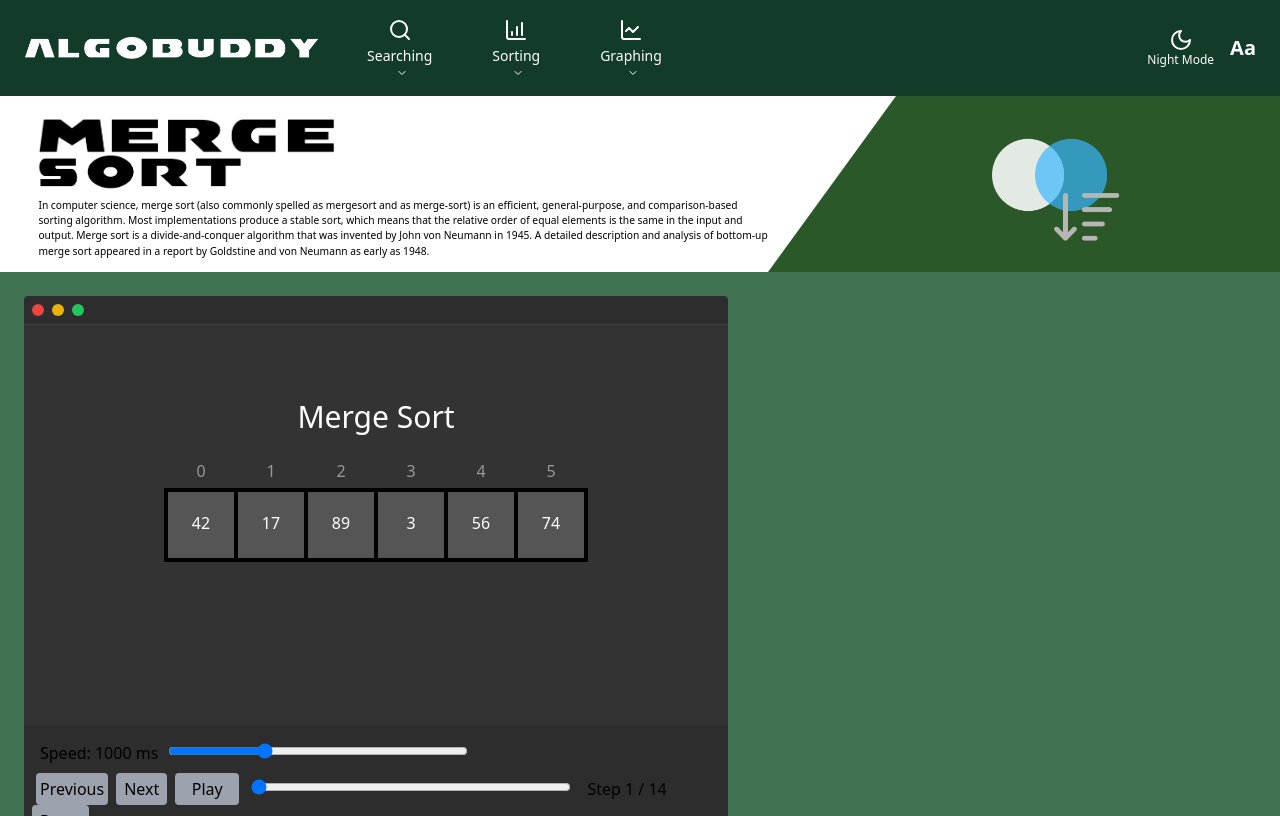
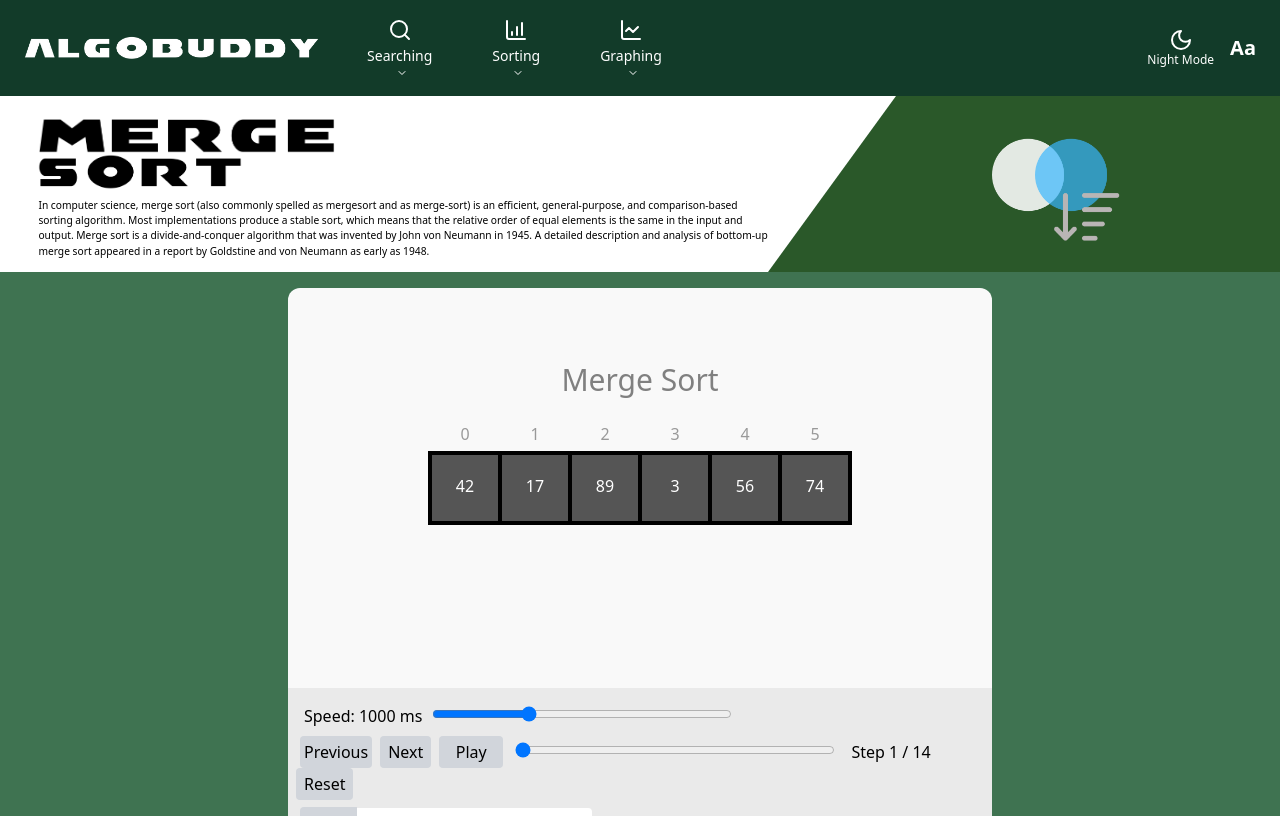
Before and after one commit to Taiyo10/AlgoBuddy, a React (Vite) app in the folder algobuddy/: page /mergesort in a window 1280 px wide. Built offline with nearby package versions, Linux system fonts and the light colour scheme.

Commit message:
update stuff

```diff
--- a/algobuddy/src/Visualizers/BaseViz/ArrayViz.jsx
+++ b/algobuddy/src/Visualizers/BaseViz/ArrayViz.jsx
@@ -164,7 +164,7 @@ const ArrayVisualizer = forwardRef(({ data, speed=1000, title}, ref) => {
         .attr("y", svgHeight * 0.5 - BOXHEIGHT * 1.5)
         .attr("text-anchor", "middle")
         .attr("alignment-baseline", "middle")
-        .attr("fill", "white")
+        .attr("fill", "gray")
         .attr("font-size", 30);
 
   }, [data, speed]);
@@ -175,9 +175,8 @@ const ArrayVisualizer = forwardRef(({ data, speed=1000, title}, ref) => {
       ref={svgRef}
       width="55vw"
       height="50vh"
+      className="bg-[#f9f9f9] dark:bg-[#1e1e1e] rounded-t-xl"
       style={{
-        borderRadius: 0,
-        backgroundColor: "#333",
         cursor: "grab",
       }}
     />
--- a/algobuddy/src/Visualizers/VisualizeAlgorithm.jsx
+++ b/algobuddy/src/Visualizers/VisualizeAlgorithm.jsx
@@ -53,16 +53,18 @@ const VisualizeAlgorithm =({ config }) => {
     const AlgorithmVisualizer = visualizers[visualizer]; // Selects needed visualizer based on config
 
     return (
-        <div className="visualier bg-accent p-6">
-            <div className="flex items-center rounded-t w-[55vw] gap-2 p-2 bg-[#2d2d2d] text-gray-400 border-b border-neutral-700">
+        <div className="flex justify-center visualier bg-accent dark:bg-[#00320A] p-4">
+            <div>
+                {/* <div className="flex items-center w-[55vw] rounded-t-xl gap-2 p-2 bg-[#eaeaea] dark:bg-[#2d2d2d] text-gray-400">
                     <span className="h-3 w-3 rounded-full bg-red-500" />
                     <span className="h-3 w-3 rounded-full bg-yellow-500" />
                     <span className="h-3 w-3 rounded-full bg-green-500" />
-            </div>
+                </div> */}
                 <AlgorithmVisualizer ref={vizRef} data={data} speed={speedRef.current} title={name} />
-            <div className="bg-[#2d2d2d] w-[55vw] p-2">
+                <div className="bg-[#eaeaea] dark:bg-[#2d2d2d] w-[55vw] rounded-b-xl p-2 ">
                     <StepController jsonData={jsonData} speedRef={speedRef} applyStep={handleApplyStep} reset={reset} />
                     <Inputs config = {inputs} mapping = {mapping} />
+                </div>
             </div>
         </div>
     );
--- a/algobuddy/src/Visualizers/components/Inputs.jsx
+++ b/algobuddy/src/Visualizers/components/Inputs.jsx
@@ -39,7 +39,7 @@ export const Inputs = ({ config, mapping }) => {
         <div className="flex">
             {config.array && ( // Only allow array input if requested
               <div className="p-1">
-                <span className="p-1 pr-2 bg-gray-400 rounded-l">Array:</span>
+                <span className="p-1 pr-2 bg-gray-300 dark:bg-[#555] dark:text-[#BCBCBC] rounded-l">Array:</span>
                 <input
                     type="text"
                     value={inputArray}
@@ -47,7 +47,7 @@ export const Inputs = ({ config, mapping }) => {
                         onArrayChange(e);
                     }}
                     placeholder="e.g. 1,2,3"
-                    className="my-1 p-0.5 rounded-r"
+                    className="my-1 p-0.5 rounded-r text-black"
 
                 />
               </div>
@@ -55,7 +55,7 @@ export const Inputs = ({ config, mapping }) => {
 
             {config.target && ( // Only allow target input if requested
               <div className="p-1">
-                <label className="p-1 bg-gray-400 rounded-l">Target:</label>
+                <label className="p-1 bg-gray-300 dark:bg-[#555] dark:text-[#BCBCBC] rounded-l">Target:</label>
                 <input
                     type="number"
                     value={inputTarget}
@@ -63,7 +63,7 @@ export const Inputs = ({ config, mapping }) => {
                         onTargetChange(e);
                     }}
                     placeholder="Target"
-                    className="my-1 p-0.5 rounded-r"
+                    className="my-1 p-0.5 rounded-r text-black"
                 />
               </div>
             )}
--- a/algobuddy/src/Visualizers/components/StepController.jsx
+++ b/algobuddy/src/Visualizers/components/StepController.jsx
@@ -66,9 +66,9 @@ export const StepController = ({ jsonData, speedRef, applyStep, reset }) => {
     return (
         <>
             <Slider speed={speedRef.current} onChange={handleSpeedChange} />
-            <button className="p-1 bg-gray-400 rounded ml-1 mr-2" onClick={prev}>Previous</button>
-            <button className="p-1 px-2 bg-gray-400 rounded mr-2" onClick={next}>Next</button>
-            <button className="p-1 w-16 bg-gray-400 rounded mr-3" onClick={() => setPlaying(!playing)}>
+            <button className="p-1 bg-gray-300 dark:bg-[#555] dark:text-[#BCBCBC] rounded ml-1 mr-2" onClick={prev}>Previous</button>
+            <button className="p-1 px-2 bg-gray-300 dark:bg-[#555] dark:text-[#BCBCBC] rounded mr-2" onClick={next}>Next</button>
+            <button className="p-1 w-16 bg-gray-300 dark:bg-[#555] dark:text-[#BCBCBC] rounded mr-3" onClick={() => setPlaying(!playing)}>
                 {playing ? "Pause" : "Play"}
             </button>
             <input
@@ -81,7 +81,7 @@ export const StepController = ({ jsonData, speedRef, applyStep, reset }) => {
             // style={{ width: "250px", marginLeft: "10px" }}
             />
             <span className="p-1 mx-2"> Step {currentStep + 1} / {jsonData.length} </span>
-            <button className="p-1 px-2 bg-gray-400 rounded" onClick={() => {jump(0); setPlaying(false)}}>Reset</button>
+            <button className="p-1 px-2 bg-gray-300 dark:bg-[#555] dark:text-[#BCBCBC] rounded" onClick={() => {jump(0); setPlaying(false)}}>Reset</button>
         </>
     )
 
--- a/algobuddy/src/Visualizers/components/slider.jsx
+++ b/algobuddy/src/Visualizers/components/slider.jsx
@@ -16,7 +16,7 @@ export const Slider = ({ speed, onChange }) => {
     };
 
     return (
-        <div className="speed-slider p-2">
+        <div className="speed-slider dark:text-[#BCBCBC] p-2">
             <label>Speed: {value} ms</label>
             <input
                 type="range"
--- a/algobuddy/src/components/hero/nav_bar.jsx
+++ b/algobuddy/src/components/hero/nav_bar.jsx
@@ -19,11 +19,11 @@ const searchAlgos = [
 ];
 
 const sortingAlgos = [
+  { title: "Selection Sort", href: "/selectionsort" },
+  { title: "Insertion Sort", href: "/insertionsort" },
   { title: "Merge Sort", href: "/mergesort" },
   { title: "Quick Sort", href: "/quicksort" },
   { title: "Bubble Sort", href: "/bubblesort" },
-  { title: "Insertion Sort", href: "/insertionsort" },
-  { title: "Selection Sort", href: "/selectionsort" },
 ];
 
 const graphingAlgos = [
--- a/algobuddy/src/components/sampleCode/sampleCode.jsx
+++ b/algobuddy/src/components/sampleCode/sampleCode.jsx
@@ -78,7 +78,7 @@ const SampleCode = ({ Java, Python, JS, CPlusPlus }) => {
             </Select>
             </div>
         {/* Code area */}
-        <pre className="flex p-4 pl-10 overflow-x-auto text-md text-white leading-relaxed">
+        <pre className="flex p-4 pl-10 text-md text-white leading-relaxed">
           <code
             className={`${getLanguageClass()} font-mono`}
             dangerouslySetInnerHTML={{
--- a/algobuddy/src/pages/sortAlgos/insertionSortPage.jsx
+++ b/algobuddy/src/pages/sortAlgos/insertionSortPage.jsx
@@ -56,11 +56,11 @@ const InsertionSortPage = () => {
         </div>
         <div
           id="top-shape"
-          className="w-[40vw] border-l-[10vw] border-l-transparent border-b-[22vh] border-b-[#2A5829]"
+          className="w-[40vw] border-l-[10vw] border-l-transparent border-b-[22.1vh] border-b-[#2A5829]"
         >
           <div
             id="icon-container"
-            className="w-[25vw] h-[20.5vh] bg-none flex justify-center items-center"
+            className="w-[25vw] h-[22.5vh] bg-none flex justify-center items-center"
           >
             <img src="./insertion-sort-icon.png" alt="" className="w-[10vw]" />
           </div>
--- a/algobuddy/src/pages/sortAlgos/mergeSortPage.jsx
+++ b/algobuddy/src/pages/sortAlgos/mergeSortPage.jsx
@@ -56,7 +56,7 @@ const MergeSortPage = () => {
         </div>
         <div
           id="top-shape"
-          className="w-[40vw] border-l-[10vw] border-l-transparent border-b-[22vh] border-b-[#2A5829]"
+          className="w-[40vw] border-l-[10vw] border-l-transparent border-b-[22.1vh] border-b-[#2A5829]"
         >
           <div
             id="icon-container"
```
Lines whose indentation alone changed are shown as unchanged.
